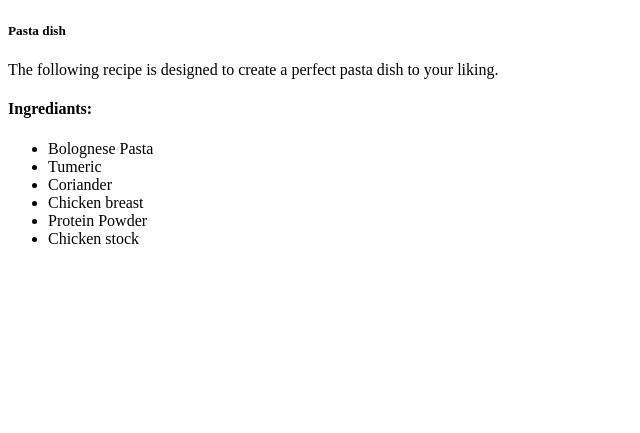
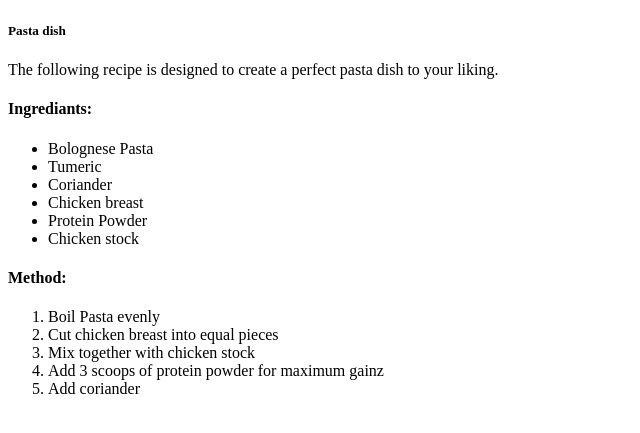
Before and after one commit to Syyre/Odin-Recipes, a plain HTML site: page recipes/pasta.html in a window 1280 px wide. Shown: the part 99-532 px from the top of the page, without its empty margins (0-640 px from the left). Drawn offline with Linux system fonts and the light colour scheme.

Commit message:
Finised recipes

```diff
--- a/recipes/pasta.html
+++ b/recipes/pasta.html
@@ -22,5 +22,13 @@
         <li>Protein Powder</li>
         <li>Chicken stock</li>
     </ul>
+    <h4>Method:</h4>
+    <ol>
+        <li>Boil Pasta evenly</li>
+        <li>Cut chicken breast into equal pieces</li>
+        <li>Mix together with chicken stock</li>
+        <li>Add 3 scoops of protein powder for maximum gainz</li>
+        <li>Add coriander</li>
+    </ol>
 </body>
 </html>
```
